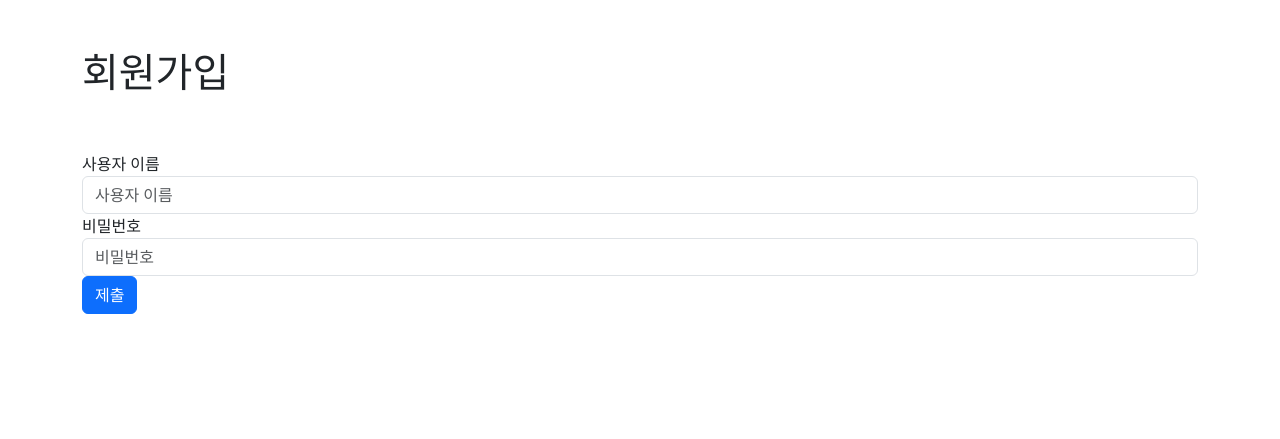
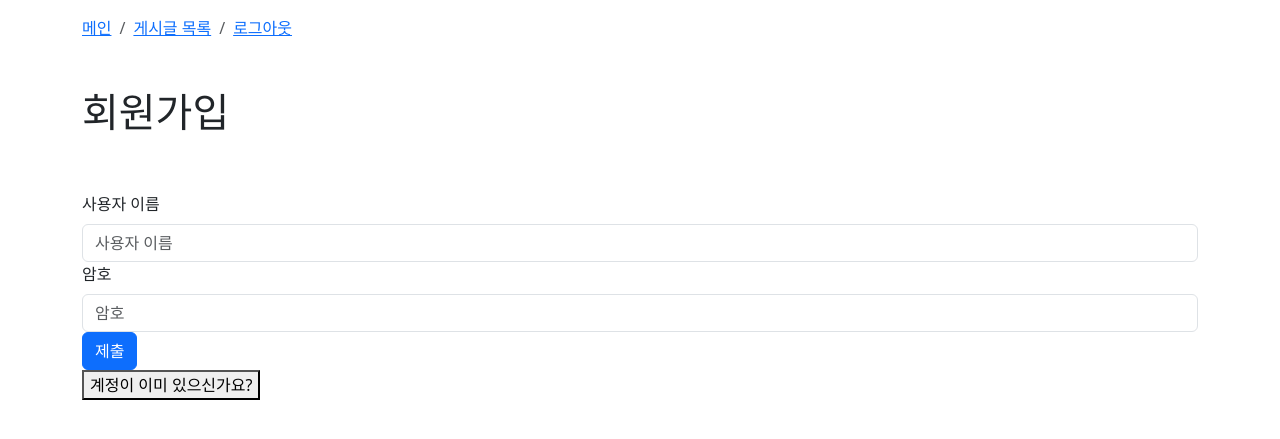
Before and after one commit to JedBeom/icewall-community, a Flask app: page /signup/ in a window 1280 px wide. Shown: the top 439 px of the page. Run offline with Flask 3, Linux system fonts and the light colour scheme; some web fonts are replaced.

Commit message:
Add Bootstrap & 404.html, 500.html

```diff
--- a/app.py
+++ b/app.py
@@ -216,6 +216,14 @@ def logout():
     flash("로그아웃 되었습니다.", "primary")
     return redirect(url_for("login"))
 
+@app.errorhandler(404)
+def error_404(_):
+    return render_template("404.html")
+
+@app.errorhandler(500)
+def error_500(_):
+    return render_template("404.html")
+
 if __name__ == "__main__":
     with app.app_context():
         basedir = os.path.abspath(os.path.dirname(__file__)) # 현재 파일이 있는 폴더 경로
--- a/templates/layout.html
+++ b/templates/layout.html
@@ -6,12 +6,30 @@
 	{% else %}
 	<title>ICEWALL Community</title>
 	{% endif %}
-	<meta name="viewport" content="width=device-width, initial-scale=1"/>
+	<meta name="viewport" content="width=device-width, initial-scale=1, shrink-to-fit=no">
 	<link href="https://cdn.jsdelivr.net/npm/bootstrap@5.3.2/dist/css/bootstrap.min.css" rel="stylesheet" integrity="sha384-T3c6CoIi6uLrA9TneNEoa7RxnatzjcDSCmG1MXxSR1GAsXEV/Dwwykc2MPK8M2HN" crossorigin="anonymous">
+	<link rel="stylesheet" as="style" crossorigin href="https://cdn.jsdelivr.net/gh/orioncactus/pretendard@v1.3.9/dist/web/static/pretendard.min.css" />
+	<style>
+* {
+	font-family: 'Pretendard', system-ui, -apple-system, BlinkMacSystemFont, 'Segoe UI', Roboto, Oxygen, Ubuntu, Cantarell, 'Open Sans', 'Helvetica Neue', sans-serif;
+}
+tbody th {
+	font-weight: 400 !important;
+}
+	</style>
 </head>
 
 <body>
-	<div class="container">
+	<div class="container mt-3">
+
+		<nav aria-label="breadcrumb">
+		  <ol class="breadcrumb">
+			<li class="breadcrumb-item"><a href="/">메인</a></li>
+			<li class="breadcrumb-item"><a href="/post_list">게시글 목록</a></li>
+			<li class="breadcrumb-item"><a href="/logout">로그아웃</a></li>
+		  </ol>
+		</nav>
+
 		{%with messages = get_flashed_messages(with_categories=true)%}
 		{% if messages %}
 			{% for category, message in messages %}
--- a/templates/signup.html
+++ b/templates/signup.html
@@ -9,14 +9,15 @@
 	<br><br>
 	<form method="POST" action=".">
 		<div class="form-group">
-			<label for="username">사용자 이름</label>
+			<label for="username" class="form-label">사용자 이름</label>
 			<input type="text" class="form-control" id="username" placeholder="사용자 이름" name="username"/>
 		</div>
 		<div class="form-group">
-			<label for="password">비밀번호</label>
-			<input type="text" class="form-control" id="password" placeholder="비밀번호" name="password"/>
+			<label for="password" class="form-label">암호</label>
+			<input type="password" class="form-control" id="password" placeholder="암호" name="password"/>
 		</div>
 		<button type="submit" class="btn btn-primary">제출</button>
 	</form>
 </div>
+<button type="button" onclick="location.href='/login' ">계정이 이미 있으신가요?</button>
 {% endblock content %}
```
Also changed, not shown: templates/404.html (added, +11 -0 lines), templates/500.html (added, +11 -0 lines), templates/home.html (+3 -4 lines), templates/login.html (+4 -3 lines), templates/post_detail.html (+22 -11 lines), templates/post_list.html (+4 -4 lines), README.md.
